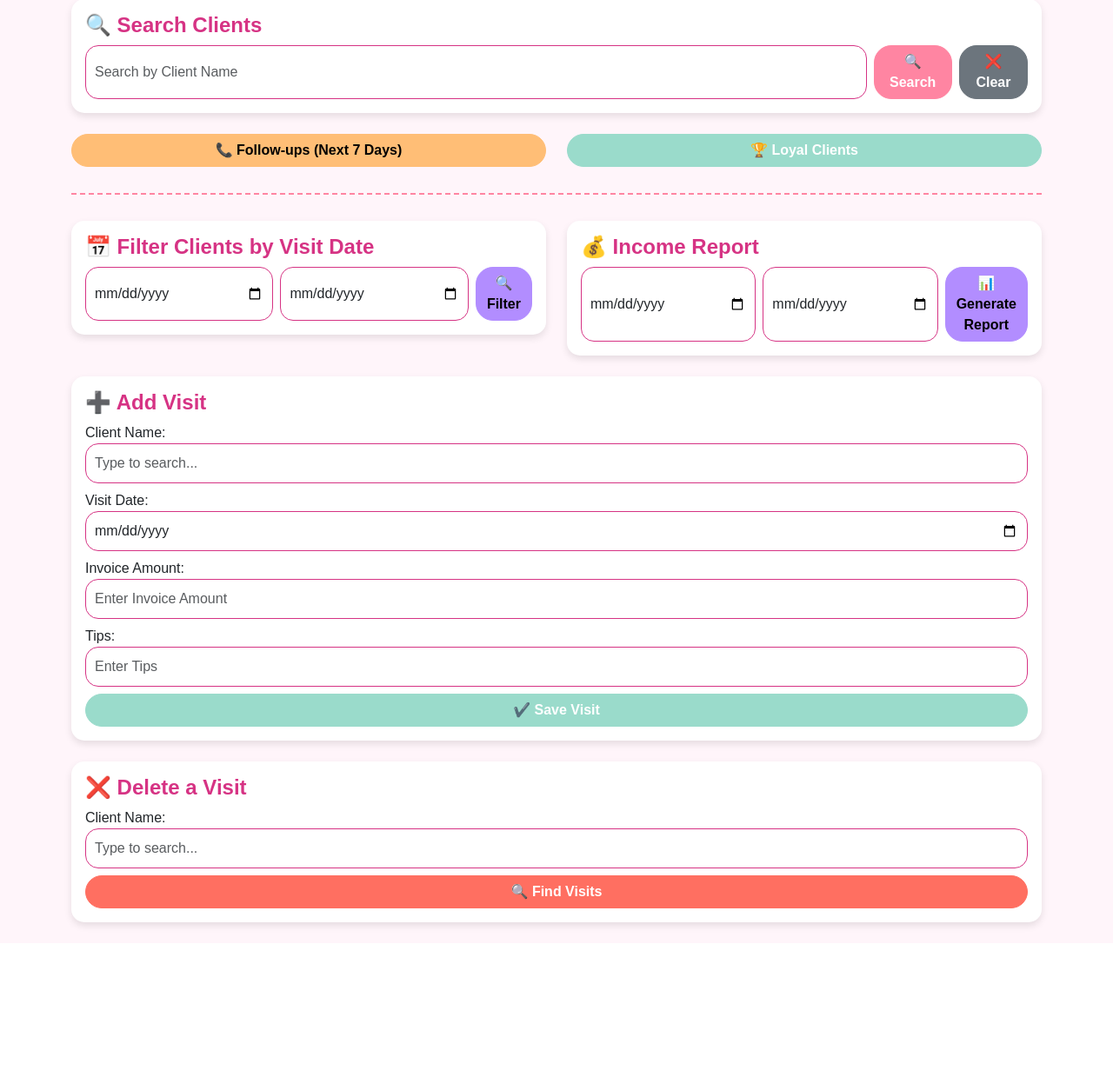
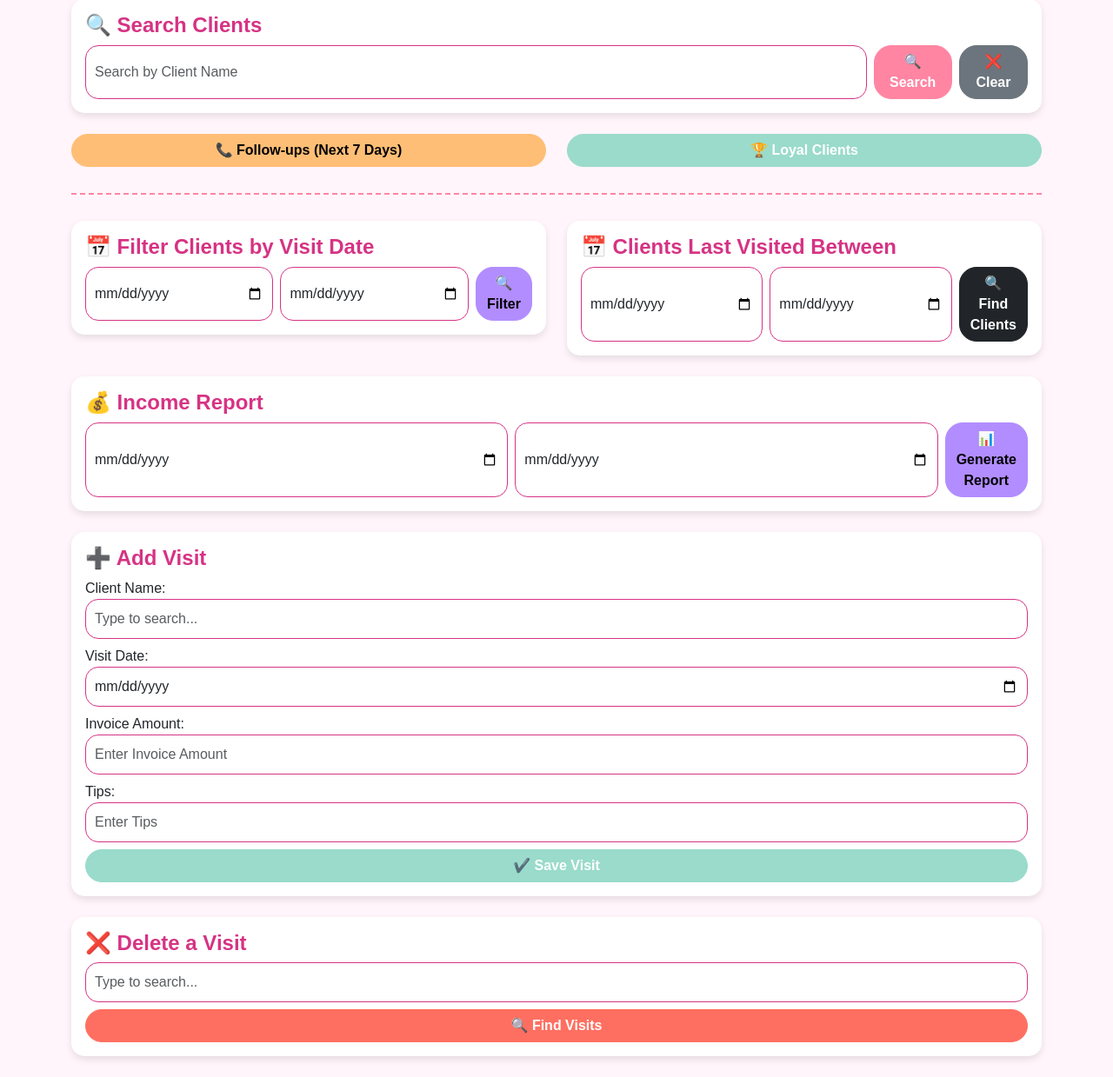
Before and after one commit to lartpieces/clientapp, a Flask app: page / in a window 1280 px wide. Shown: the part 149-1388 px from the top of the page at 87% size. Before the commit the page ends 1219 px from the top, so only its background shows below. Run offline with Flask 3, Linux system fonts and the light colour scheme; some libraries are stand-ins or nearby versions.

Commit message:
Update index.html

```diff
--- a/Martina Client App/templates/index.html
+++ b/Martina Client App/templates/index.html
@@ -100,19 +100,34 @@
             </div>
         </div>
 
+        <!-- 🌟 Clients Last Visited Between -->
         <div class="col-md-6">
             <div class="card mb-4">
                 <div class="card-body">
-                    <h4>💰 Income Report</h4>
-                    <form action="/income_report" method="GET">
+                    <h4>📅 Clients Last Visited Between</h4>
+                    <form action="/last_visit_between" method="GET">
                         <div class="d-flex">
                             <input type="date" name="start_date" class="form-control me-2" required>
                             <input type="date" name="end_date" class="form-control me-2" required>
-                            <button type="submit" class="btn btn-info">📊 Generate Report</button>
+                            <button type="submit" class="btn btn-dark">🔍 Find Clients</button>
                         </div>
                     </form>
                 </div>
             </div>
+        </div>
+    </div>
+
+    <!-- 💰 Income Report -->
+    <div class="card mb-4">
+        <div class="card-body">
+            <h4>💰 Income Report</h4>
+            <form action="/income_report" method="GET">
+                <div class="d-flex">
+                    <input type="date" name="start_date" class="form-control me-2" required>
+                    <input type="date" name="end_date" class="form-control me-2" required>
+                    <button type="submit" class="btn btn-info">📊 Generate Report</button>
+                </div>
+            </form>
         </div>
     </div>
 
@@ -143,7 +158,6 @@
         <div class="card-body">
             <h4>❌ Delete a Visit</h4>
             <form action="/delete_visit" method="GET">
-                <label for="delete_client_name">Client Name:</label>
                 <input type="text" id="delete_client_name" name="name" class="form-control mb-2" placeholder="Type to search..." required>
                 <button type="submit" class="btn btn-danger w-100">🔍 Find Visits</button>
             </form>
```
